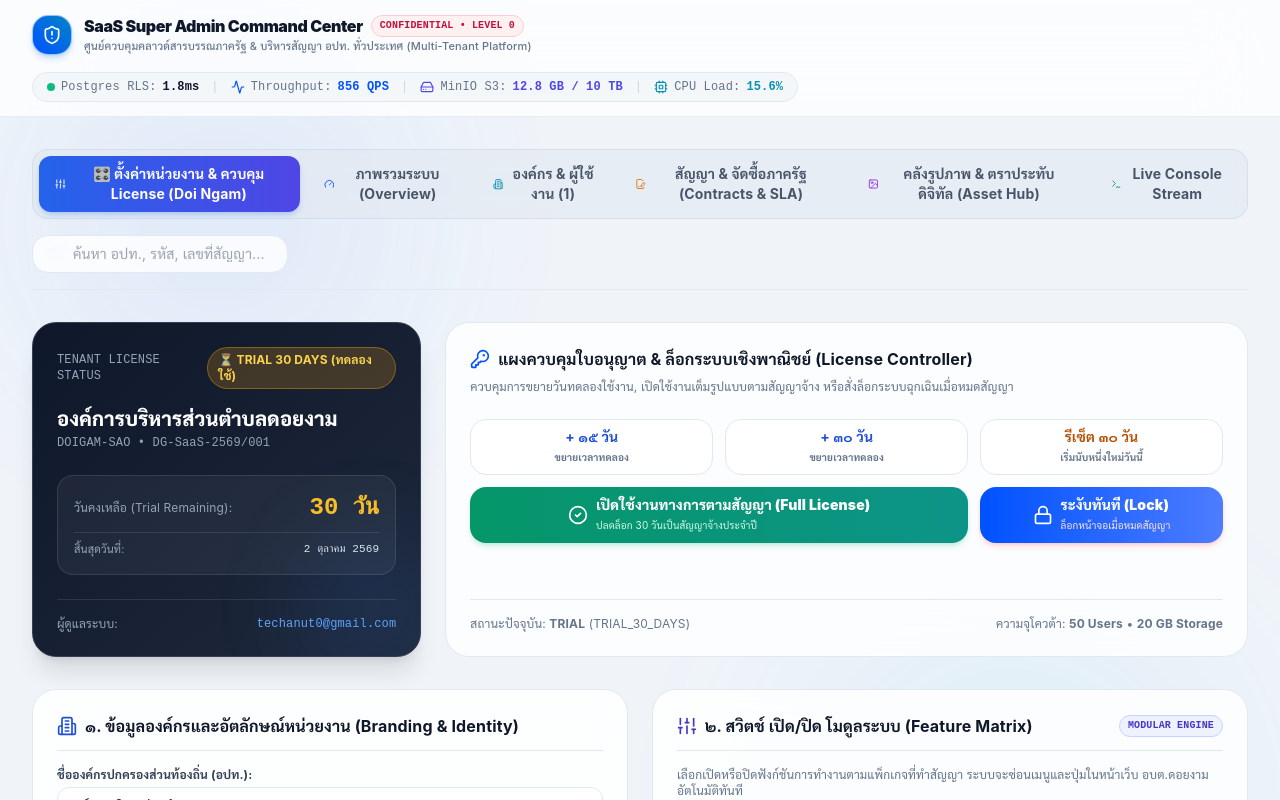
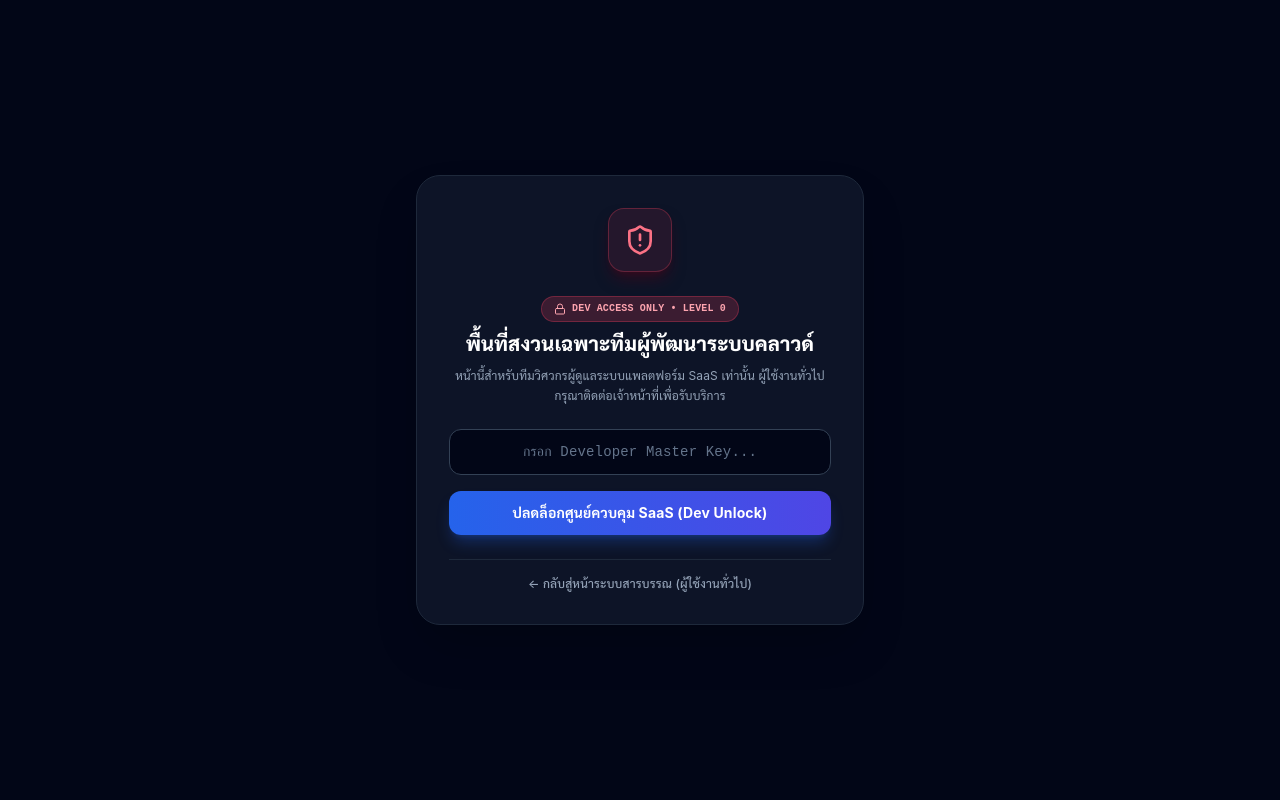
Before and after one commit to techanuttatip/esarabunDoingam, a Next.js app: page /platform-admin in a window 1280 px wide. Shown: the top 800 px of the page. Built offline with nearby package versions, Linux system fonts and the light colour scheme.

Commit message:
security: hide all saas links from users, add master key gate to platform-admin, show contact officer on expiry

```diff
--- a/src/app/(platform-admin)/platform-admin/page.tsx
+++ b/src/app/(platform-admin)/platform-admin/page.tsx
@@ -237,6 +237,78 @@ export default function PlatformAdminDashboardPage() {
     t.code.toLowerCase().includes(searchQuery.toLowerCase()) ||
     t.contract.contractNo.toLowerCase().includes(searchQuery.toLowerCase())
   );
+
+  const [isDevAuthenticated, setIsDevAuthenticated] = useState(false);
+  const [masterKeyInput, setMasterKeyInput] = useState("");
+  const [authError, setAuthError] = useState("");
+
+  const handleDevUnlock = (e: React.FormEvent) => {
+    e.preventDefault();
+    if (masterKeyInput === "00830125" || masterKeyInput === "techanut0@gmail.com") {
+      setIsDevAuthenticated(true);
+      setAuthError("");
+    } else {
+      setAuthError("รหัส Master Key ไม่ถูกต้อง — หน้านี้สงวนเฉพาะทีมวิศวกรผู้พัฒนาระบบเท่านั้น กรุณาติดต่อเจ้าหน้าที่");
+    }
+  };
+
+  if (!isDevAuthenticated) {
+    return (
+      <div className="min-h-screen bg-slate-950 flex items-center justify-center p-4 text-slate-100 selection:bg-rose-600 selection:text-white relative overflow-hidden">
+        <div className="absolute inset-0 bg-radial-gradient from-rose-950/30 via-slate-950 to-slate-950" />
+        <Card className="w-full max-w-md bg-slate-900/90 border-slate-800 backdrop-blur-2xl p-8 rounded-3xl text-center space-y-6 shadow-2xl relative z-10 border">
+          <div className="w-16 h-16 rounded-2xl bg-rose-500/10 border border-rose-500/30 text-rose-400 flex items-center justify-center mx-auto shadow-lg shadow-rose-950/50">
+            <ShieldAlert className="w-8 h-8" />
+          </div>
+
+          <div className="space-y-2">
+            <div className="inline-flex items-center gap-1.5 px-3 py-1 rounded-full text-[10px] font-mono font-bold bg-rose-500/20 text-rose-300 border border-rose-500/30">
+              <Lock className="w-3 h-3" />
+              <span>DEV ACCESS ONLY • LEVEL 0</span>
+            </div>
+            <h2 className="text-xl font-black text-white">พื้นที่สงวนเฉพาะทีมผู้พัฒนาระบบคลาวด์</h2>
+            <p className="text-xs text-slate-400 leading-relaxed">
+              หน้านี้สำหรับทีมวิศวกรผู้ดูแลระบบแพลตฟอร์ม SaaS เท่านั้น ผู้ใช้งานทั่วไปกรุณาติดต่อเจ้าหน้าที่เพื่อรับบริการ
+            </p>
+          </div>
+
+          {authError && (
+            <div className="p-3 rounded-xl bg-rose-500/20 border border-rose-500/40 text-rose-300 text-xs font-bold animate-in fade-in">
+              {authError}
+            </div>
+          )}
+
+          <form onSubmit={handleDevUnlock} className="space-y-4">
+            <div>
+              <input
+                type="password"
+                placeholder="กรอก Developer Master Key..."
+                value={masterKeyInput}
+                onChange={(e) => setMasterKeyInput(e.target.value)}
+                className="w-full px-4 py-3 rounded-xl bg-slate-950 border border-slate-700 text-white placeholder-slate-500 font-mono text-center text-sm focus:outline-none focus:ring-2 focus:ring-blue-500"
+              />
+            </div>
+
+            <Button
+              type="submit"
+              className="w-full bg-gradient-to-r from-blue-600 to-indigo-600 hover:from-blue-700 hover:to-indigo-700 text-white font-bold rounded-xl h-11 shadow-lg shadow-blue-600/30 cursor-pointer text-xs"
+            >
+              ปลดล็อกศูนย์ควบคุม SaaS (Dev Unlock)
+            </Button>
+          </form>
+
+          <div className="pt-4 border-t border-slate-800">
+            <a
+              href="/login"
+              className="text-xs text-slate-400 hover:text-white transition-colors block font-medium"
+            >
+              ← กลับสู่หน้าระบบสารบรรณ (ผู้ใช้งานทั่วไป)
+            </a>
+          </div>
+        </Card>
+      </div>
+    );
+  }
 
   return (
     <div className="min-h-screen bg-[#f0f4f9] text-slate-900 font-sans relative overflow-x-hidden selection:bg-[#0052FF] selection:text-white">
--- a/src/components/shared/saas/saas-lock-screen.tsx
+++ b/src/components/shared/saas/saas-lock-screen.tsx
@@ -1,21 +1,18 @@
 "use client";
 
 import { useEffect, useState } from "react";
-import { Lock, ShieldAlert, Phone, Mail, FileText, ArrowRight, RefreshCw, KeyRound, Building2 } from "lucide-react";
-import Link from "next/link";
+import { Lock, Phone, Mail, Building2, HelpCircle } from "lucide-react";
 import { Button } from "@/components/ui/button";
-import { Card, CardContent, CardHeader, CardTitle, CardDescription } from "@/components/ui/card";
+import { Card, CardContent } from "@/components/ui/card";
 import {
   getTenantSaaSConfig,
   calculateDaysRemaining,
   TenantSaaSConfig,
-  saveTenantSaaSConfig,
 } from "@/config/tenant-config";
 
 export function SaaSLockScreen() {
   const [config, setConfig] = useState<TenantSaaSConfig>(getTenantSaaSConfig());
   const [daysRemaining, setDaysRemaining] = useState<number>(30);
-  const [isUnlockedForDev, setIsUnlockedForDev] = useState<boolean>(false);
 
   useEffect(() => {
     const update = () => {
@@ -30,15 +27,14 @@ export function SaaSLockScreen() {
   }, []);
 
   const isLocked =
-    !isUnlockedForDev &&
-    (config.licenseStatus === "SUSPENDED" ||
-      config.licenseStatus === "EXPIRED" ||
-      (config.licenseStatus === "TRIAL" && daysRemaining <= 0));
+    config.licenseStatus === "SUSPENDED" ||
+    config.licenseStatus === "EXPIRED" ||
+    (config.licenseStatus === "TRIAL" && daysRemaining <= 0);
 
   if (!isLocked) return null;
 
   return (
-    <div className="fixed inset-0 z-[99999] flex items-center justify-center p-4 bg-slate-950/80 backdrop-blur-xl animate-in fade-in duration-300">
+    <div className="fixed inset-0 z-[99999] flex items-center justify-center p-4 bg-slate-950/85 backdrop-blur-xl animate-in fade-in duration-300">
       <Card className="w-full max-w-xl border-slate-700 bg-slate-900/95 text-slate-100 shadow-2xl shadow-rose-950/40 rounded-3xl overflow-hidden border">
         {/* Top Header Banner */}
         <div className="bg-gradient-to-r from-rose-600 via-rose-500 to-amber-600 p-6 text-white text-center relative overflow-hidden">
@@ -46,7 +42,7 @@ export function SaaSLockScreen() {
           <div className="w-16 h-16 rounded-2xl bg-white/20 backdrop-blur-md border border-white/30 flex items-center justify-center mx-auto mb-3 shadow-lg">
             <Lock className="w-8 h-8 text-white" />
           </div>
-          <h2 className="text-2xl font-bold tracking-tight">ระบบระงับการใช้งานชั่วคราว (SaaS Subscription Locked)</h2>
+          <h2 className="text-2xl font-bold tracking-tight">ระบบระงับการใช้งานชั่วคราว (Subscription Expired)</h2>
           <p className="text-sm text-rose-100 mt-1">
             ครบกำหนดระยะเวลาทดลองใช้งาน ๓๐ วัน หรือสัญญาจ้างบริการสิ้นสุด
           </p>
@@ -56,7 +52,7 @@ export function SaaSLockScreen() {
           {/* Tenant Details Box */}
           <div className="bg-slate-800/80 border border-slate-700/80 rounded-2xl p-4 space-y-2">
             <div className="flex items-center justify-between text-xs text-slate-400">
-              <span>หน่วยงานผู้รับบริการ (Tenant):</span>
+              <span>หน่วยงานผู้รับบริการ:</span>
               <span className="font-mono text-amber-400">{config.code}</span>
             </div>
             <div className="text-base font-semibold text-slate-100 flex items-center gap-2">
@@ -64,7 +60,7 @@ export function SaaSLockScreen() {
               <span>{config.name}</span>
             </div>
             <div className="flex items-center justify-between text-xs text-slate-400 pt-2 border-t border-slate-700">
-              <span>เลขที่สัญญา / โควต้า:</span>
+              <span>เลขที่สัญญาจ้าง / โควต้า:</span>
               <span className="text-slate-300">{config.contractNo || "DG-SaaS-2569/001"}</span>
             </div>
           </div>
@@ -72,49 +68,40 @@ export function SaaSLockScreen() {
           {/* Explanation text */}
           <div className="space-y-2 text-sm leading-relaxed text-slate-300">
             <p>
-              เพื่อความปลอดภัยของข้อมูลทางราชการ ฐานข้อมูลและเอกสารทั้งหมดของหน่วยงานยังคงถูกจัดเก็บไว้อย่างปลอดภัย 100% ในเครื่องเซิร์ฟเวอร์
+              เพื่อความปลอดภัยของข้อมูลทางราชการ ฐานข้อมูลและเอกสารทั้งหมดของหน่วยงานยังคงถูกจัดเก็บไว้อย่างปลอดภัย 100% ในเครื่องแม่ข่าย
             </p>
             <p className="text-xs text-slate-400">
-              กรุณาติดต่อผู้ดูแลระบบ (SaaS Platform Developer) เพื่อดำเนินการต่อสัญญาการใช้งานหรือปลดล็อกสิทธิ์เข้าสู่ระบบ
+              กรุณาติดต่อเจ้าหน้าที่ผู้ดูแลระบบหรือฝ่ายบริการลูกค้าเพื่อดำเนินการต่อสัญญาการใช้งาน
             </p>
           </div>
 
           {/* Contact Developer Box */}
           <div className="grid grid-cols-1 sm:grid-cols-2 gap-3 text-xs">
-            <div className="flex items-center gap-3 p-3 rounded-xl bg-slate-800/50 border border-slate-700">
-              <Mail className="w-4 h-4 text-blue-400 shrink-0" />
+            <a
+              href={`mailto:${config.contactEmail || "techanut0@gmail.com"}?subject=แจ้งต่ออายุสัญญาการใช้งานระบบสารบรรณ - ${config.name}`}
+              className="flex items-center gap-3 p-3.5 rounded-xl bg-slate-800/70 border border-slate-700 hover:border-blue-500 hover:bg-slate-800 transition-colors"
+            >
+              <Mail className="w-5 h-5 text-blue-400 shrink-0" />
               <div>
-                <p className="text-slate-400 text-[10px]">อีเมลติดต่อฝ่ายระบบ</p>
-                <p className="font-medium text-slate-200">{config.contactEmail || "techanut0@gmail.com"}</p>
+                <p className="text-slate-400 text-[10px]">ส่งอีเมลติดต่อเจ้าหน้าที่</p>
+                <p className="font-medium text-slate-200 truncate">{config.contactEmail || "techanut0@gmail.com"}</p>
               </div>
-            </div>
-            <div className="flex items-center gap-3 p-3 rounded-xl bg-slate-800/50 border border-slate-700">
-              <Phone className="w-4 h-4 text-emerald-400 shrink-0" />
+            </a>
+
+            <a
+              href={`tel:${config.contactPhone || "053-123456"}`}
+              className="flex items-center gap-3 p-3.5 rounded-xl bg-slate-800/70 border border-slate-700 hover:border-emerald-500 hover:bg-slate-800 transition-colors"
+            >
+              <Phone className="w-5 h-5 text-emerald-400 shrink-0" />
               <div>
-                <p className="text-slate-400 text-[10px]">เบอร์โทรศัพท์ฝ่ายบริการ</p>
+                <p className="text-slate-400 text-[10px]">โทรศัพท์ติดต่อเจ้าหน้าที่</p>
                 <p className="font-medium text-slate-200">{config.contactPhone || "053-123456"}</p>
               </div>
-            </div>
+            </a>
           </div>
 
-          {/* Actions for Dev / Admin */}
-          <div className="pt-2 flex flex-col sm:flex-row items-center gap-3">
-            <Link href="/platform-admin" className="w-full sm:flex-1">
-              <Button className="w-full bg-gradient-to-r from-blue-600 to-indigo-600 hover:from-blue-700 hover:to-indigo-700 text-white rounded-xl h-11 shadow-lg shadow-blue-600/30 gap-2 font-medium">
-                <KeyRound className="w-4 h-4" />
-                <span>เข้าศูนย์ควบคุม SaaS Dev Portal</span>
-              </Button>
-            </Link>
-            <Button
-              variant="outline"
-              onClick={() => {
-                // Quick bypass for dev demonstration
-                setIsUnlockedForDev(true);
-              }}
-              className="w-full sm:w-auto border-slate-700 text-slate-400 hover:text-slate-200 hover:bg-slate-800 rounded-xl h-11 text-xs"
-            >
-              ข้ามหน้าจอนี้ชั่วคราว (Dev Bypass)
-            </Button>
+          <div className="pt-2 text-center text-xs text-slate-500">
+            <span>องค์การบริหารส่วนตำบลดอยงาม • ระบบสารบรรณอิเล็กทรอนิกส์</span>
           </div>
         </CardContent>
       </Card>
```
Also changed, not shown: src/components/shared/saas/trial-countdown-badge.tsx (+7 -18 lines), src/config/navigation.ts (+0 -9 lines).
